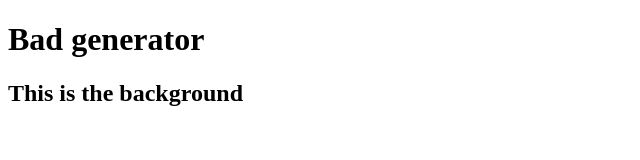
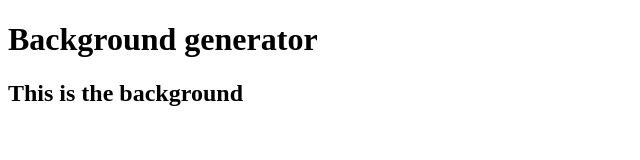
Before and after one commit to justin-sourse/background-generator2, a plain HTML site: page index.html in a window 1280 px wide. Shown: the whole page, without its empty margins (0-640 px from the left). Drawn offline with Linux system fonts and the light colour scheme.

Commit message:
reverting back to old title

```diff
--- a/index.html
+++ b/index.html
@@ -4,7 +4,7 @@
 
 
 <title>My Website</title>
-<h1>Bad generator</h1>
+<h1>Background generator</h1>
 <h2>This is the background</h2>
 
 
```
